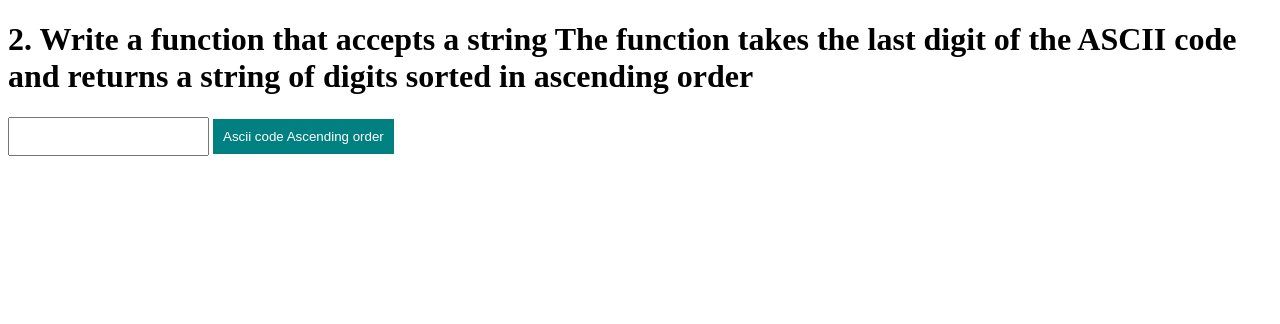
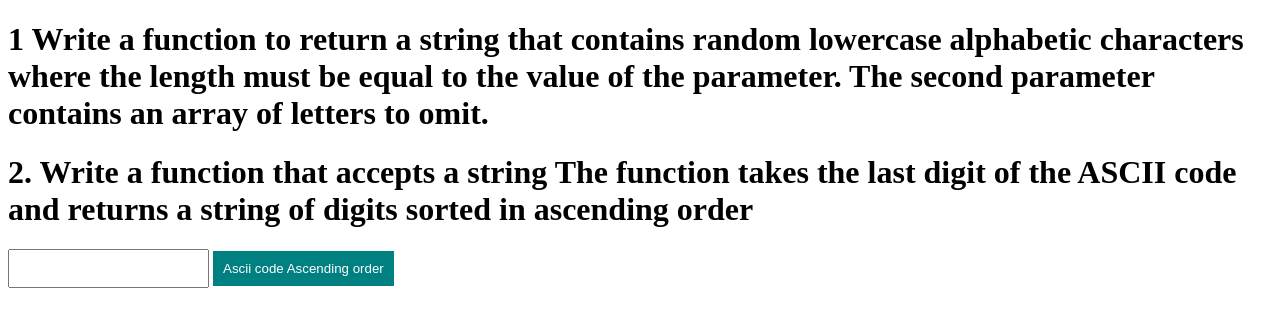
Before and after one commit to aakash416/Ishita, a plain HTML site: page index.html in a window 1280 px wide. Drawn offline with Linux system fonts and the light colour scheme.

Commit message:
Add files via upload

```diff
--- a/index.html
+++ b/index.html
@@ -17,7 +17,7 @@
 </style>
 </head>
 <body>
-<!--	<div class="container">
+	<div class="container">
 		<h1>1 Write a function to return a string that contains random lowercase alphabetic characters where the length must be equal to the value of the parameter. The second parameter contains an array of letters to omit.</h1>
 	</div>
 <script>
@@ -33,7 +33,7 @@
         console.log("our Random String Is:"+rs);
     </script>
 </script>
--->
+
 <h1>2. Write a function that accepts a string The function takes the last digit of the ASCII code and returns a string of digits sorted in ascending order </h1>
 <div>
     <input type="text" id="text">
```
